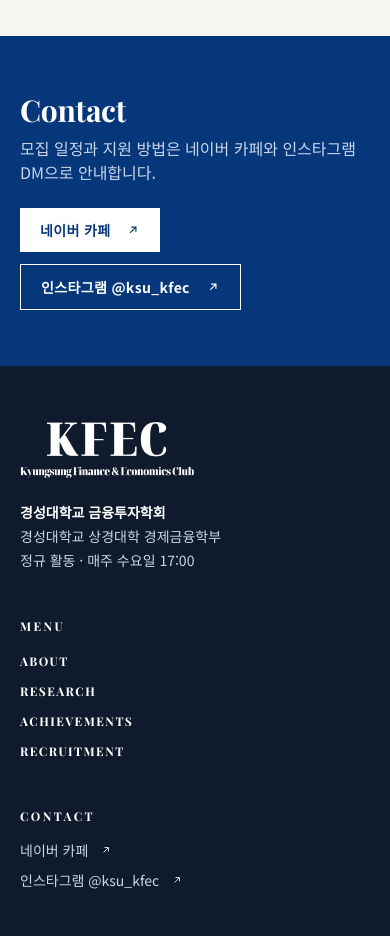
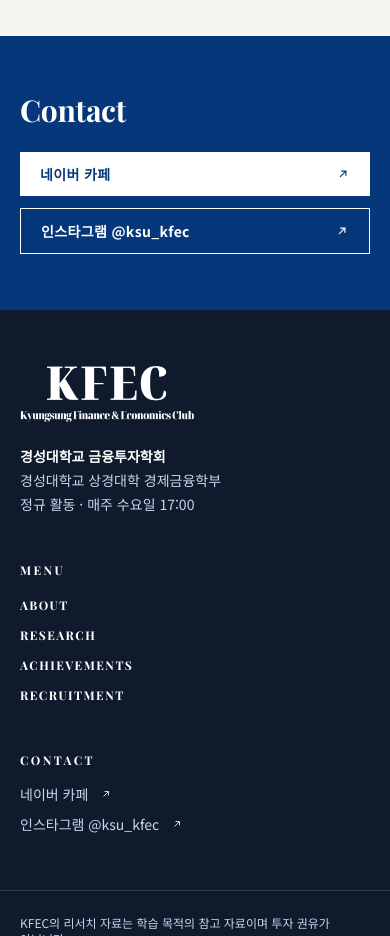
Before and after one commit to kfec-official/kfec-website, an Astro site: page /join in a window 390 px wide. Shown: the part 2560-3496 px from the top of the page. Built offline with nearby package versions, Linux system fonts and the light colour scheme; Astro itself is replaced by a stand-in of ours.

Commit message:
Contact 중복 문구 삭제, 모바일 연락 버튼 너비 정리
Co-Authored-By: Claude Opus 5.5 <noreply@anthropic.com>
Claude-Session: https://claude.ai/code/session_016a78MQoweLC7afTFbeRyBJ

```diff
--- a/src/pages/join.astro
+++ b/src/pages/join.astro
@@ -86,14 +86,13 @@ const info = [
     <div class="container-page flex flex-col gap-6 py-14 md:flex-row md:items-center md:justify-between">
       <div>
         <h2 id="contact-title" lang="en" class="font-display text-3xl font-bold">Contact</h2>
-        <p class="mt-2 text-on-navy">모집 일정과 지원 방법은 네이버 카페와 인스타그램 DM으로 안내합니다.</p>
       </div>
-      <div class="flex shrink-0 flex-wrap gap-3">
-        <a href={site.cafeUrl} target="_blank" rel="noopener noreferrer" class="btn-light">
+      <div class="grid shrink-0 gap-3 sm:flex sm:flex-wrap">
+        <a href={site.cafeUrl} target="_blank" rel="noopener noreferrer" class="btn-light justify-between sm:justify-center">
           네이버 카페<span class="sr-only"> (새 창)</span>
           <svg width="14" height="14" viewBox="0 0 24 24" fill="none" stroke="currentColor" stroke-width="2" aria-hidden="true"><path d="M7 17L17 7M9 7h8v8" /></svg>
         </a>
-        <a href={site.instagramUrl} target="_blank" rel="noopener noreferrer" class="btn-outline-light">
+        <a href={site.instagramUrl} target="_blank" rel="noopener noreferrer" class="btn-outline-light justify-between sm:justify-center">
           인스타그램 {site.instagram}<span class="sr-only"> (새 창)</span>
           <svg width="14" height="14" viewBox="0 0 24 24" fill="none" stroke="currentColor" stroke-width="2" aria-hidden="true"><path d="M7 17L17 7M9 7h8v8" /></svg>
         </a>
```
